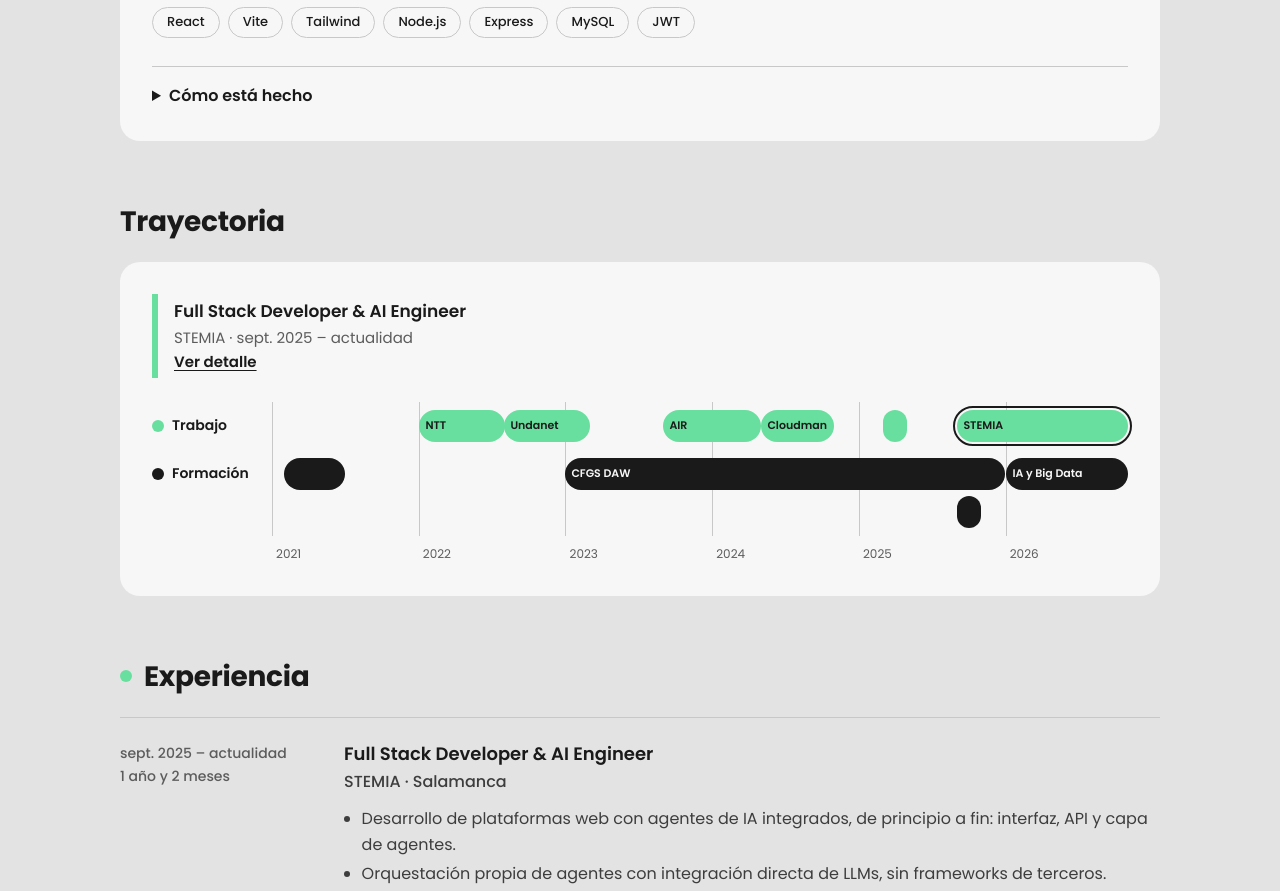
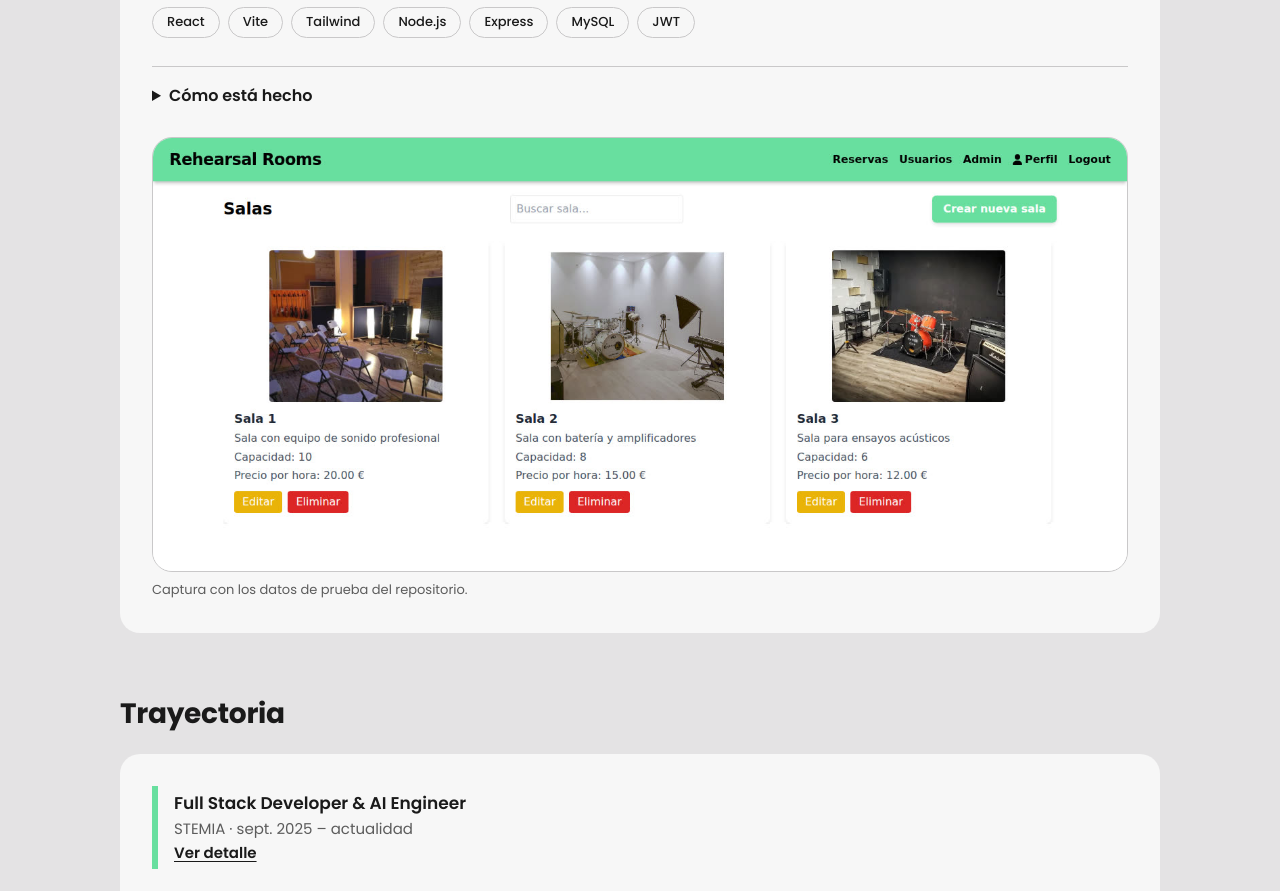
Before and after one commit to jorgeaguadero/jorgeaguadero.github.io, a React (Vite) app: page / in a window 1280 px wide. Shown: the part 2900-3791 px from the top of the page. Built offline with nearby package versions, Linux system fonts and the light colour scheme.

Commit message:
Captura de Rehearsal Rooms en su tarjeta

```diff
--- a/src/content/cv.ts
+++ b/src/content/cv.ts
@@ -135,6 +135,14 @@ export const cv: CV = {
           en: 'Image uploads with multer and a visual fallback when a room has no photo.',
         },
       ],
+      image: {
+        src: '/projects/rehearsal-rooms.jpg',
+        alt: {
+          es: 'Panel de administración de Rehearsal Rooms con las salas, su foto, capacidad y precio',
+          en: 'Rehearsal Rooms admin panel with the rooms, their photo, capacity and price',
+        },
+      },
+      caption: { es: 'Captura con los datos de prueba del repositorio.', en: 'Screenshot with the repository test data.' },
     },
   ],
 
```
Also changed, not shown: public/projects/rehearsal-rooms.jpg (added).
